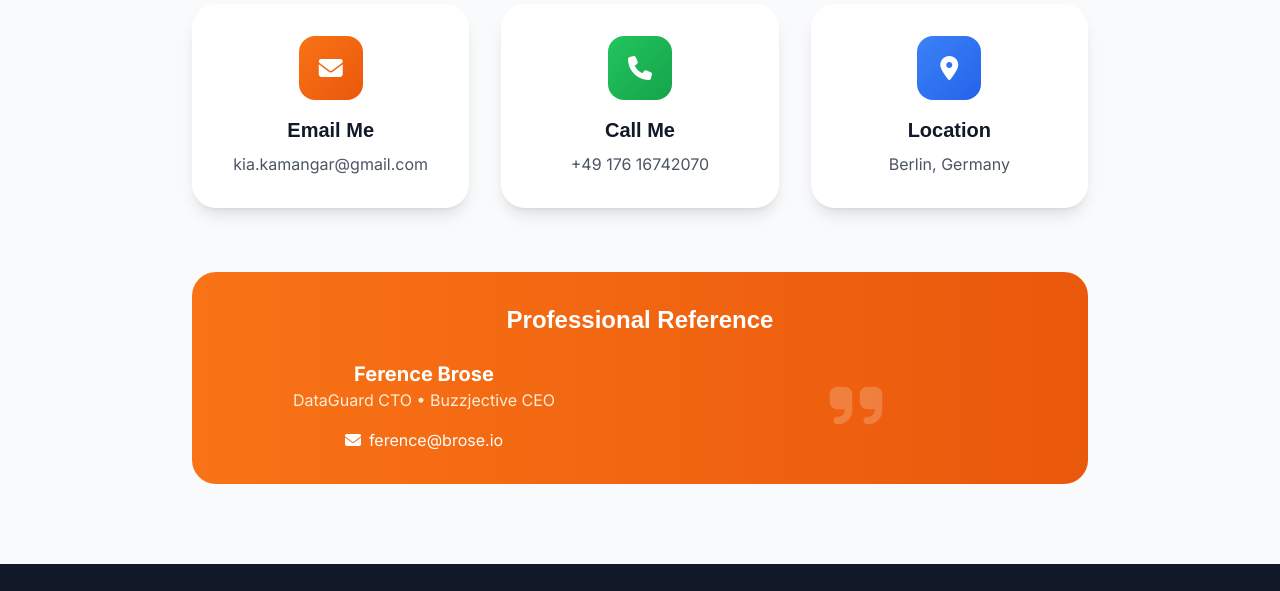
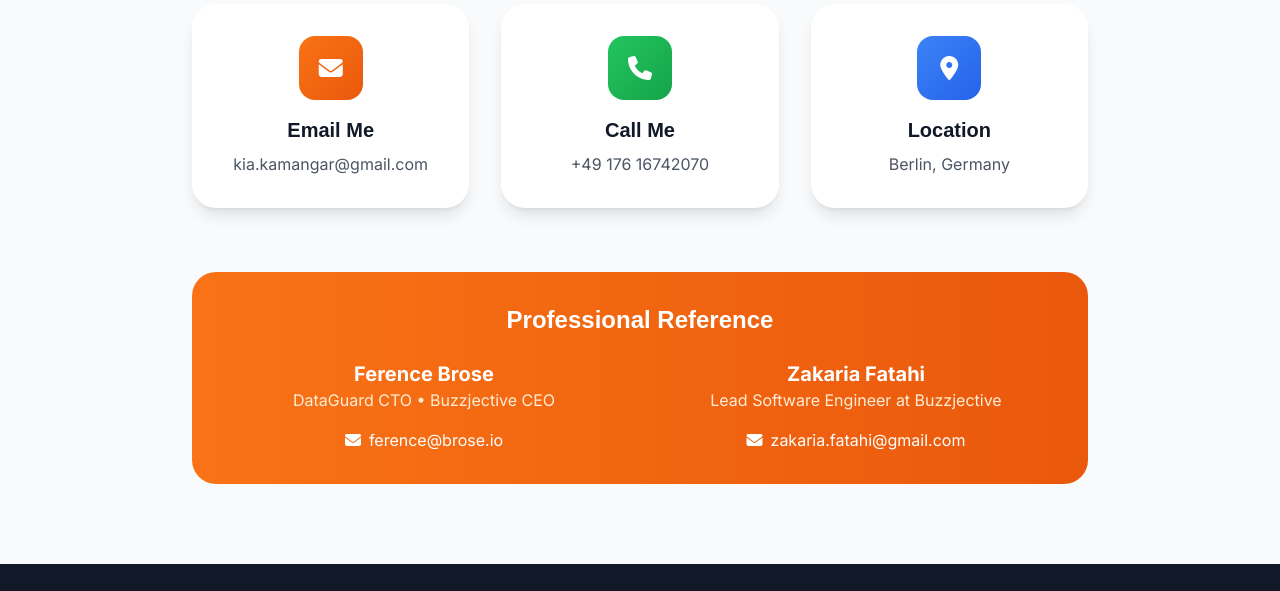
Before and after one commit to kia-kamangar/kia-kamangar.github.io, a plain HTML site: page index.html in a window 1280 px wide. Shown: the part 4106-4697 px from the top of the page. Drawn offline with nearby package versions, Linux system fonts and the light colour scheme; a web font is replaced by a local one.

Commit message:
Add new reference

```diff
--- a/index.html
+++ b/index.html
@@ -781,8 +781,13 @@
                                     ference@brose.io
                                 </a>
                             </div>
-                            <div class="text-6xl opacity-20">
-                                <i class="fas fa-quote-right"></i>
+                            <div>
+                                <h4 class="text-xl font-bold">Zakaria Fatahi</h4>
+                                <p class="text-orange-100 mb-4">Lead Software Engineer at Buzzjective</p>
+                                <a href="mailto:ference@brose.io" class="inline-flex items-center text-white hover:text-orange-100 transition-colors">
+                                    <i class="fas fa-envelope mr-2"></i>
+                                    zakaria.fatahi@gmail.com
+                                </a>
                             </div>
                         </div>
                     </div>
```
